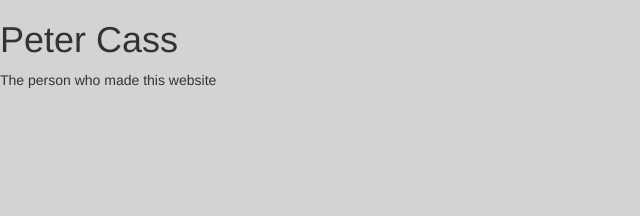
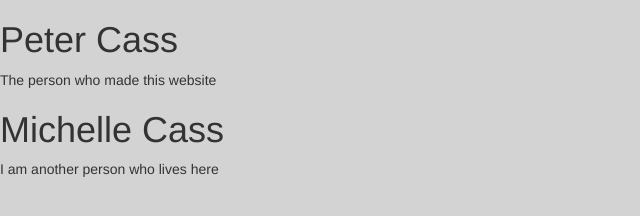
Before and after one commit to goodbanter/gitcollab, a plain HTML site: page index.html in a window 1280 px wide. Shown: the whole page, without its empty margins (0-640 px from the left). Drawn offline with nearby package versions, Linux system fonts and the light colour scheme.

Commit message:
Added michelle's bio

```diff
--- a/index.html
+++ b/index.html
@@ -22,6 +22,9 @@
 	<h1>Peter Cass</h1>
 	<p>The person who made this website</p>
 
+	<h1>Michelle Cass</h1>
+	<p>I am another person who lives here</p>
+
 	<!-- jQuery (necessary for Bootstrap's JavaScript plugins) -->
 	<script src="https://ajax.googleapis.com/ajax/libs/jquery/1.11.3/jquery.min.js"></script>
 	<!-- Include all compiled plugins (below), or include individual files as needed -->
```
